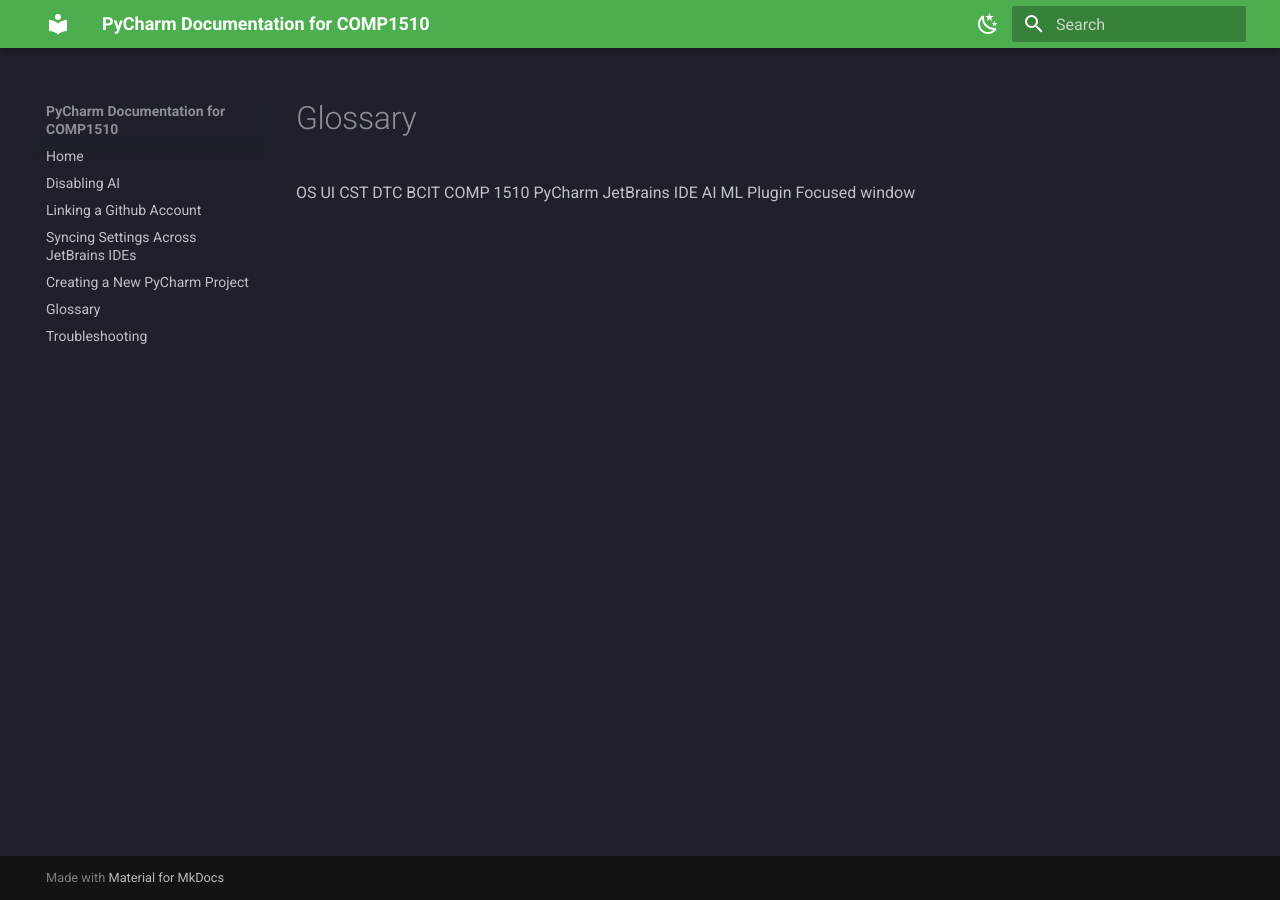
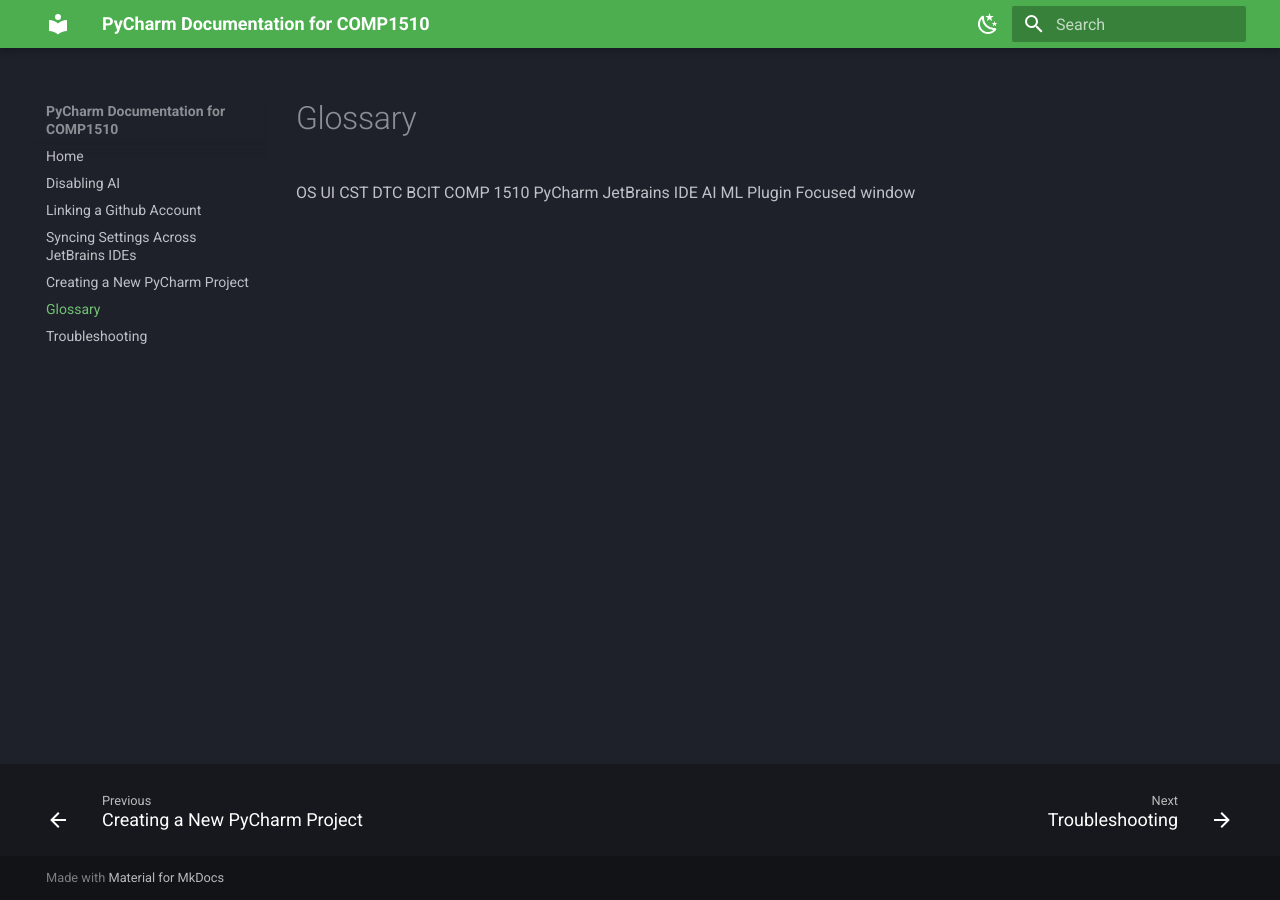
Before and after one commit to farahalterman/mkdocsDemo, an MkDocs documentation site: the page built from docs/glossary.md, in a window 1280 px wide. Built offline with MkDocs 1.6.1 and Material for MkDocs 9.7.7, drawn with Linux system fonts in a browser that asks for light colours.

Commit message:
Correct file names

```diff
--- a/mkdocs.yml
+++ b/mkdocs.yml
@@ -26,8 +26,8 @@ nav:
   - Linking a Github Account: Linking_Github.md
   - Syncing Settings Across JetBrains IDEs: Syncing_IDE_Settings.md
   - Creating a New PyCharm Project: Create_Project.md
-  - Glossary: Glossary.md
-  - Troubleshooting: Troubleshooting.md
+  - Glossary: glossary.md
+  - Troubleshooting: troubleshooting.md
 
 markdown_extensions:
   - pymdownx.inlinehilite
```
